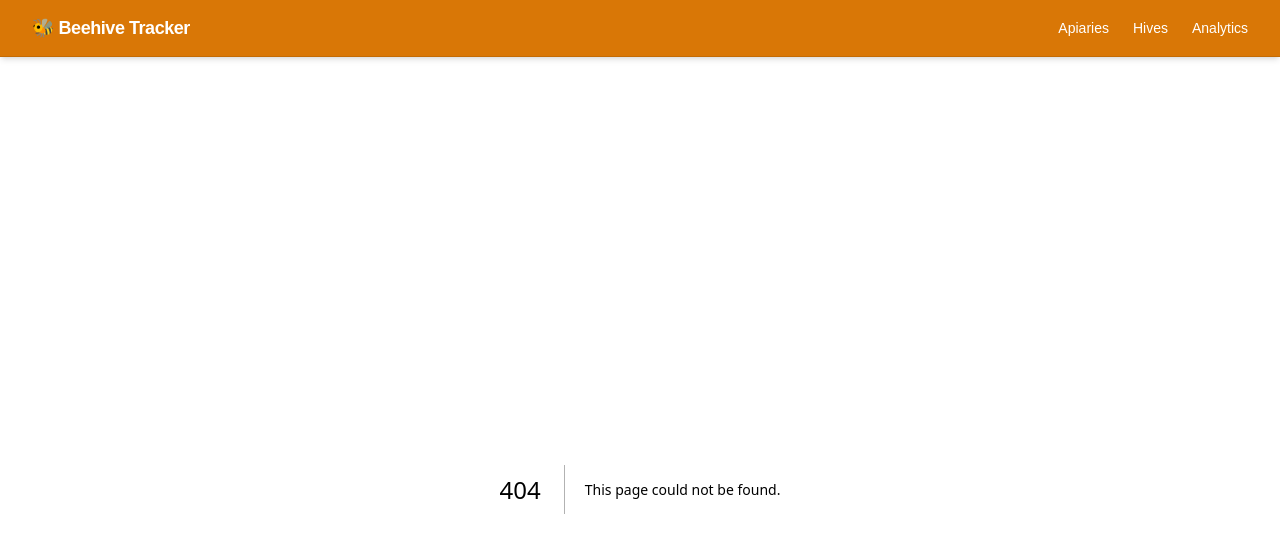
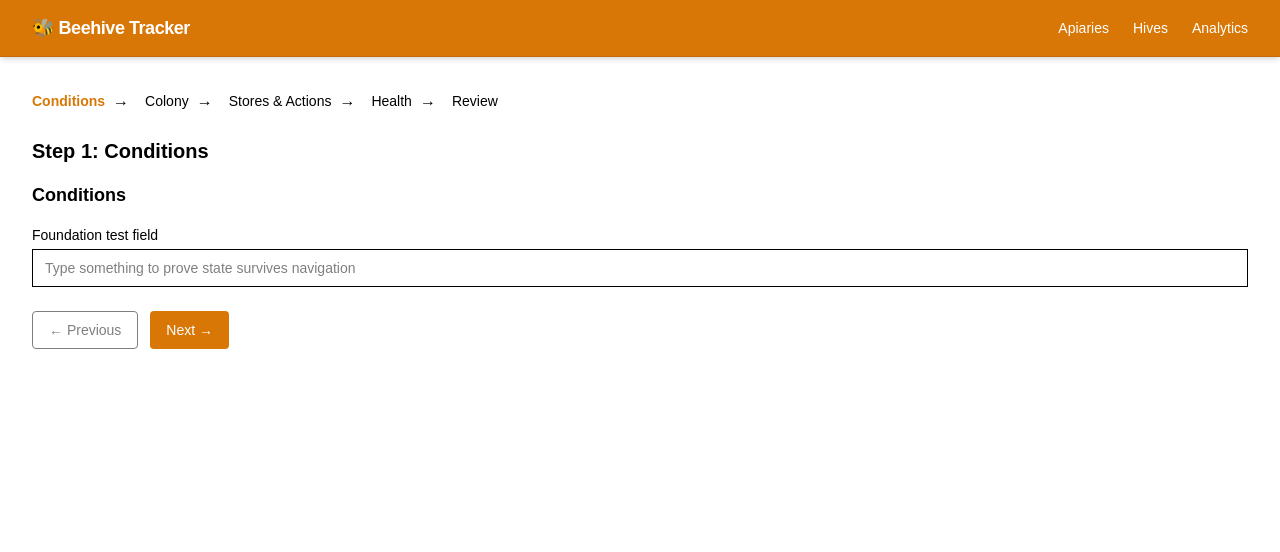
Before and after one commit to philvernon/beeapp, a Next.js app: page /hives/1/new-inspection-step-form in a window 1280 px wide. Before the commit this address had no page. Shown: the top 552 px of the page. Built offline with nearby package versions, Linux system fonts and the light colour scheme.

Commit message:
add page for multi-step form

```diff
--- /dev/null
+++ b/app/hives/[id]/new-inspection-step-form/page.tsx
@@ -0,0 +1,5 @@
+import { InspectionWizard } from "../new-inspection/inspection-wizard";
+
+export default function NewInspectionStepFormPage() {
+	return <InspectionWizard />;
+}
```
